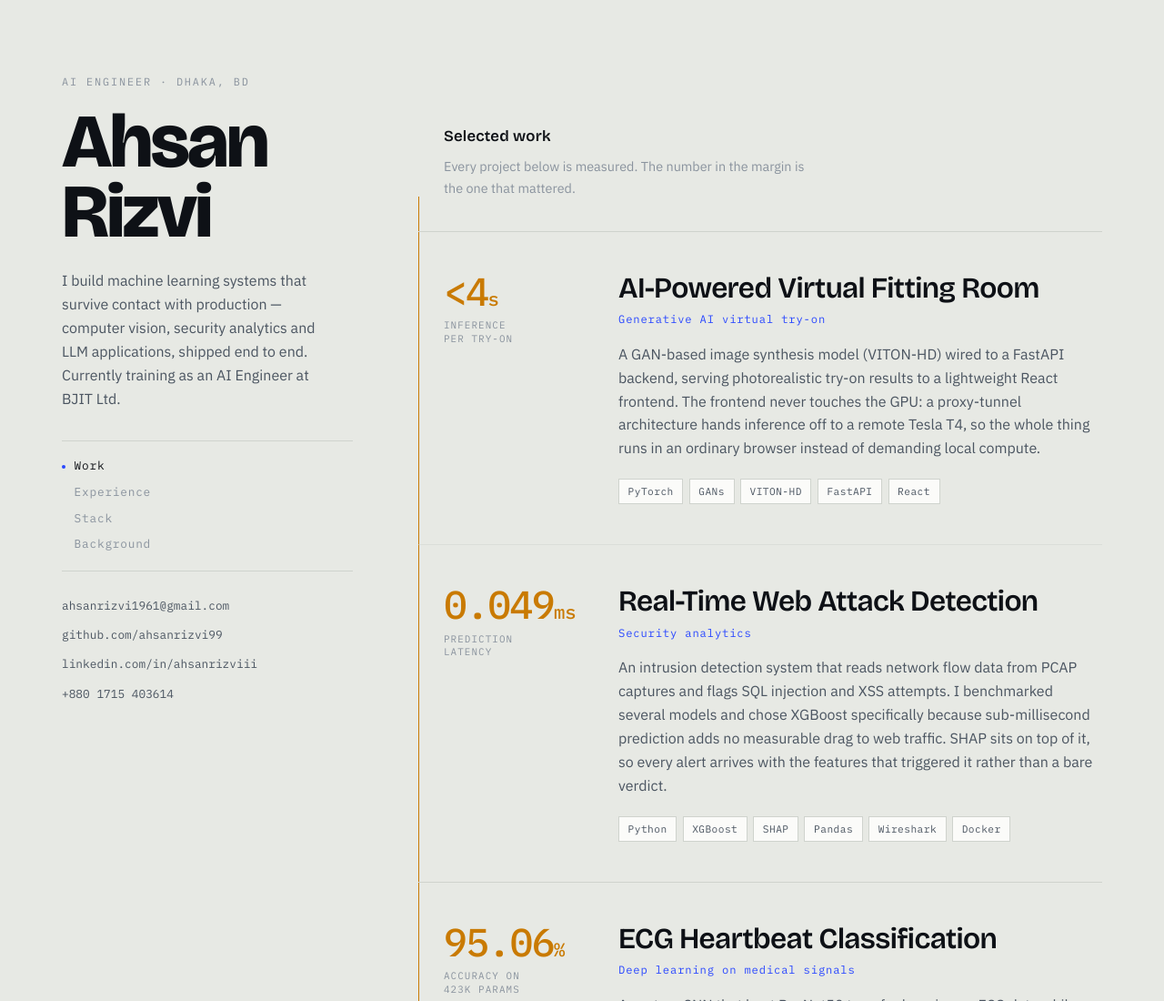
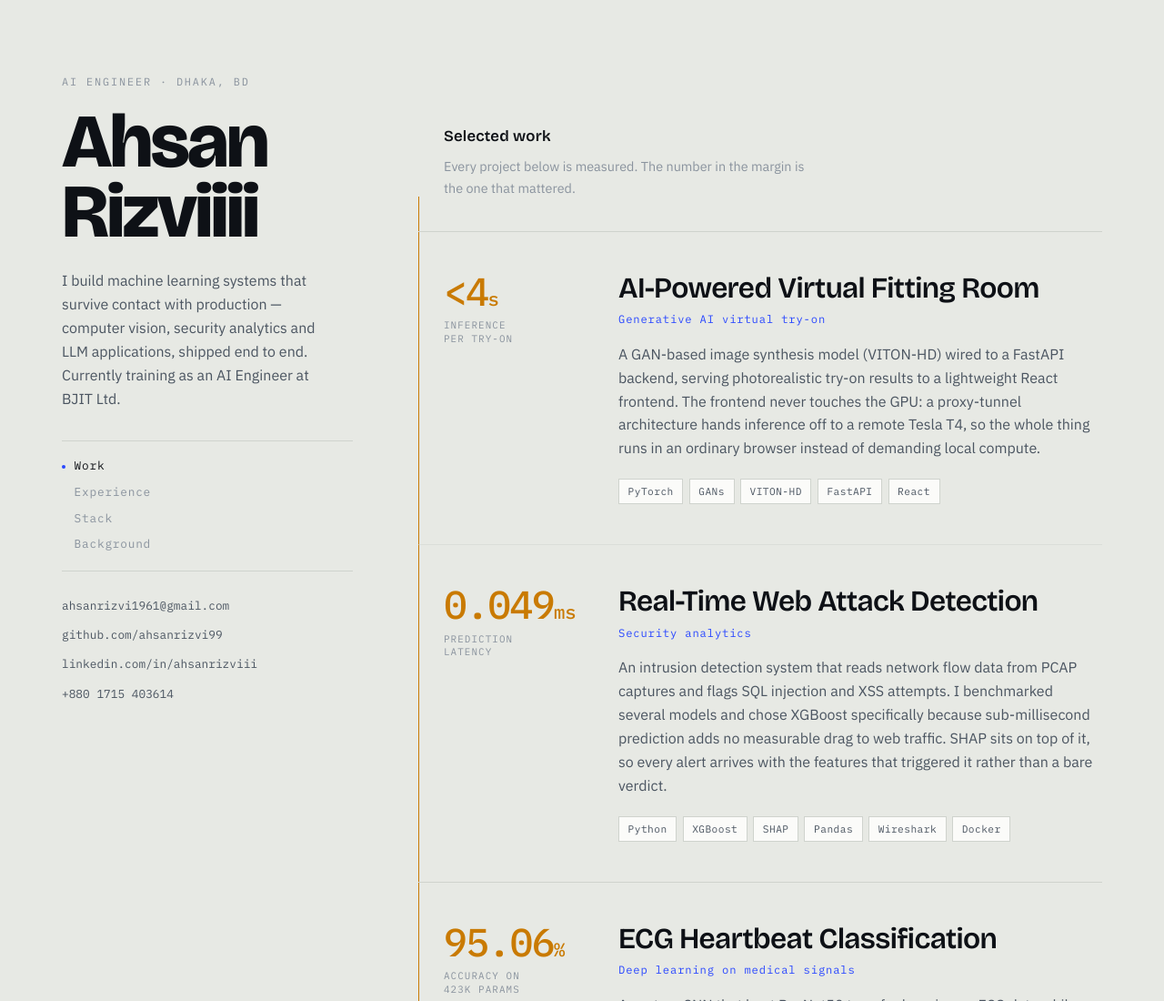
Before and after one commit to ahsanrizvi99/portfolio-website, a plain HTML site: page site/index.html in a window 1280 px wide. Shown: the top 1100 px of the page at 91% size. Drawn offline with nearby package versions, Linux system fonts and the light colour scheme.

Commit message:
name change

```diff
--- a/site/index.html
+++ b/site/index.html
@@ -26,7 +26,7 @@
 
       <h1 class="wordmark">
         <span class="line"><span style="--d:80ms">Ahsan</span></span>
-        <span class="line"><span style="--d:180ms">Rizvi</span></span>
+        <span class="line"><span style="--d:180ms">Rizviiii</span></span>
       </h1>
 
       <p class="rail-bio load" style="--d:320ms">
```
